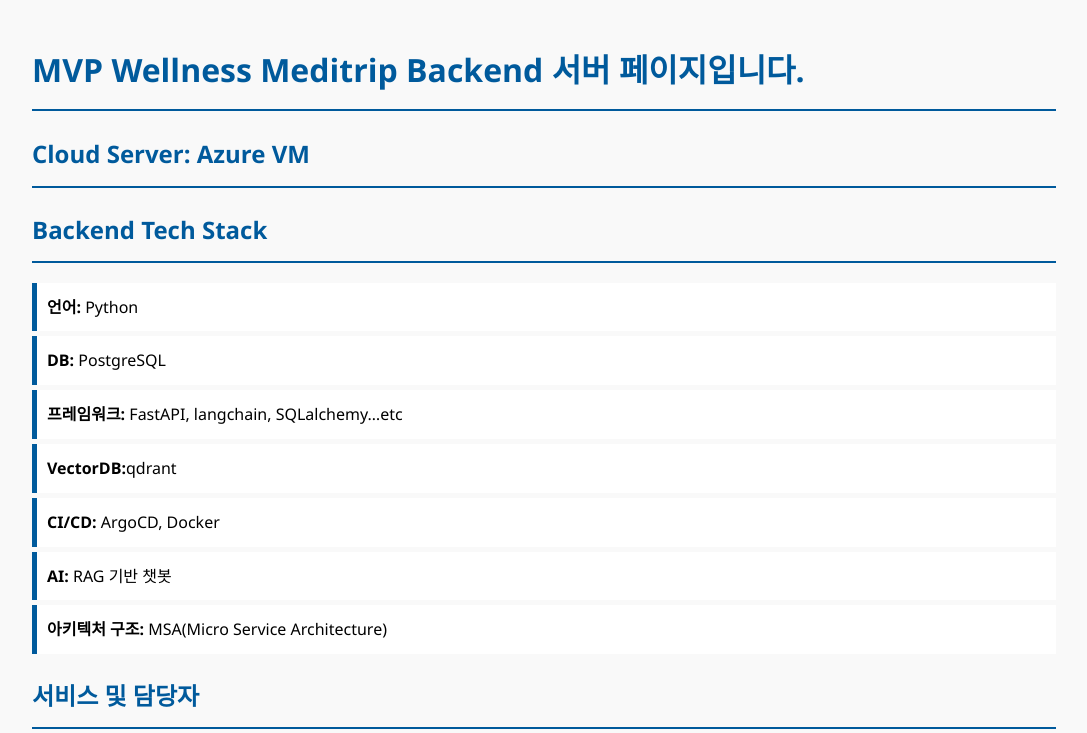
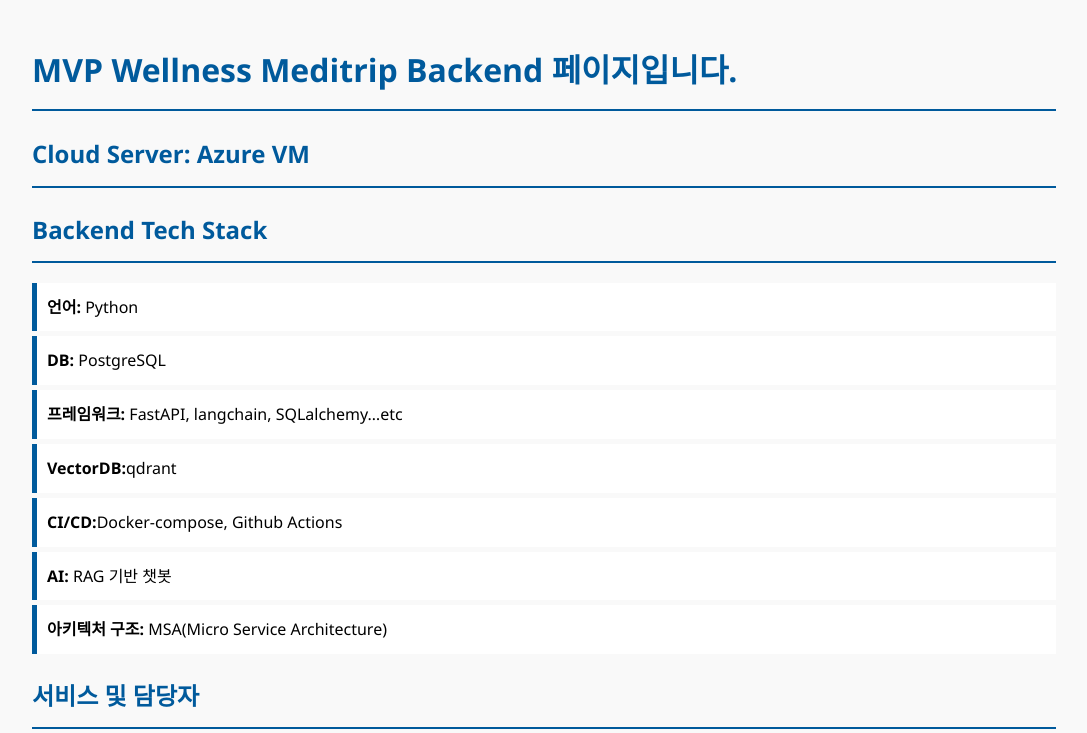
Before and after one commit to wellness-meditrip/meditrip-server, a Flask app: page /home in a window 1280 px wide. Shown: the top 733 px of the page, without its empty margins (96-1183 px from the left). Run offline with Flask 3, Linux system fonts and the light colour scheme.

Commit message:
텍스트 수정

```diff
--- a/templates/index.html
+++ b/templates/index.html
@@ -1,7 +1,7 @@
 <!DOCTYPE html>
 <html>
 <head>
-    <title>MVP Wellness Meditrip Backend</title>
+    <title>MVP Wellness Meditrip API Backend</title>
     <style>
         body {
             font-family: 'Segoe UI', Tahoma, Geneva, Verdana, sans-serif;
@@ -63,7 +63,7 @@
 </head>
 <body>
     <div class="container">
-        <h1>MVP Wellness Meditrip Backend 서버 페이지입니다.</h1>
+        <h1>MVP Wellness Meditrip Backend 페이지입니다.</h1>
 
         <h2>Cloud Server: Azure VM</h2>
 
@@ -73,7 +73,7 @@
             <li><b>DB:</b> PostgreSQL</li>
             <li><b>프레임워크:</b> FastAPI, langchain, SQLalchemy…etc</li>
             <li><b>VectorDB:</b>qdrant</li>
-            <li><b>CI/CD:</b> ArgoCD, Docker</li>
+            <li><b>CI/CD:</b>Docker-compose, Github Actions</li>
             <li><b>AI:</b> RAG 기반 챗봇</li>
             <li><b>아키텍처 구조:</b> MSA(Micro Service Architecture)</li>
         </ul>
```
